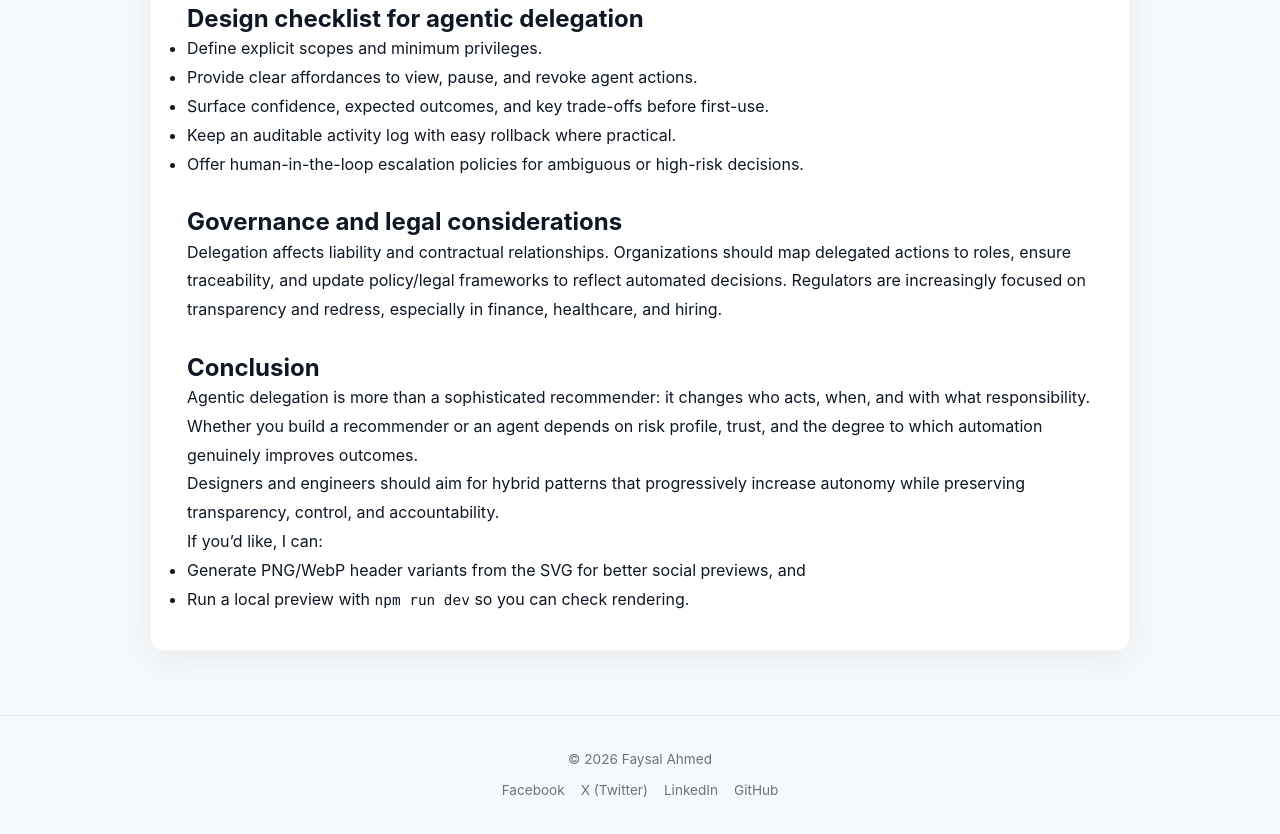
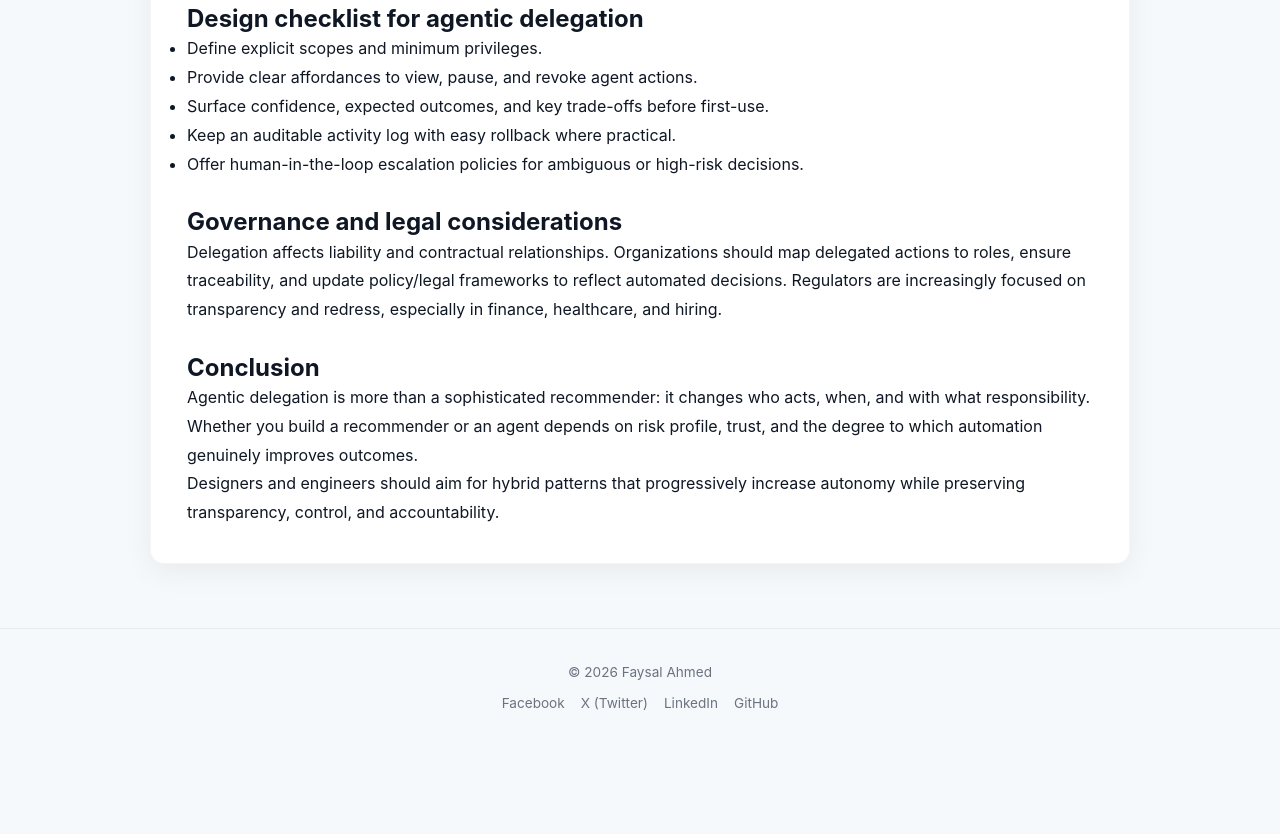
Before and after one commit to FaysalAhmed/faysalahmed.github.io, an Astro site: page /blog/agentic-delegation-vs-recommenders-2026.md in a window 1280 px wide. Shown: the part 2600-3434 px from the top of the page. After the commit the page ends 3347 px from the top, so only its background shows below. Built offline with nearby package versions, Linux system fonts and the light colour scheme; Astro itself is replaced by a stand-in of ours.

Commit message:
fix(blog): remove unnecessary suggestions for image generation and local preview

```diff
--- a/src/content/blog/agentic-delegation-vs-recommenders-2026.md
+++ b/src/content/blog/agentic-delegation-vs-recommenders-2026.md
@@ -82,8 +82,3 @@ Delegation affects liability and contractual relationships. Organizations should
 Agentic delegation is more than a sophisticated recommender: it changes who acts, when, and with what responsibility. Whether you build a recommender or an agent depends on risk profile, trust, and the degree to which automation genuinely improves outcomes.
 
 Designers and engineers should aim for hybrid patterns that progressively increase autonomy while preserving transparency, control, and accountability.
-
-If you'd like, I can:
-
-- Generate PNG/WebP header variants from the SVG for better social previews, and
-- Run a local preview with `npm run dev` so you can check rendering.
```
